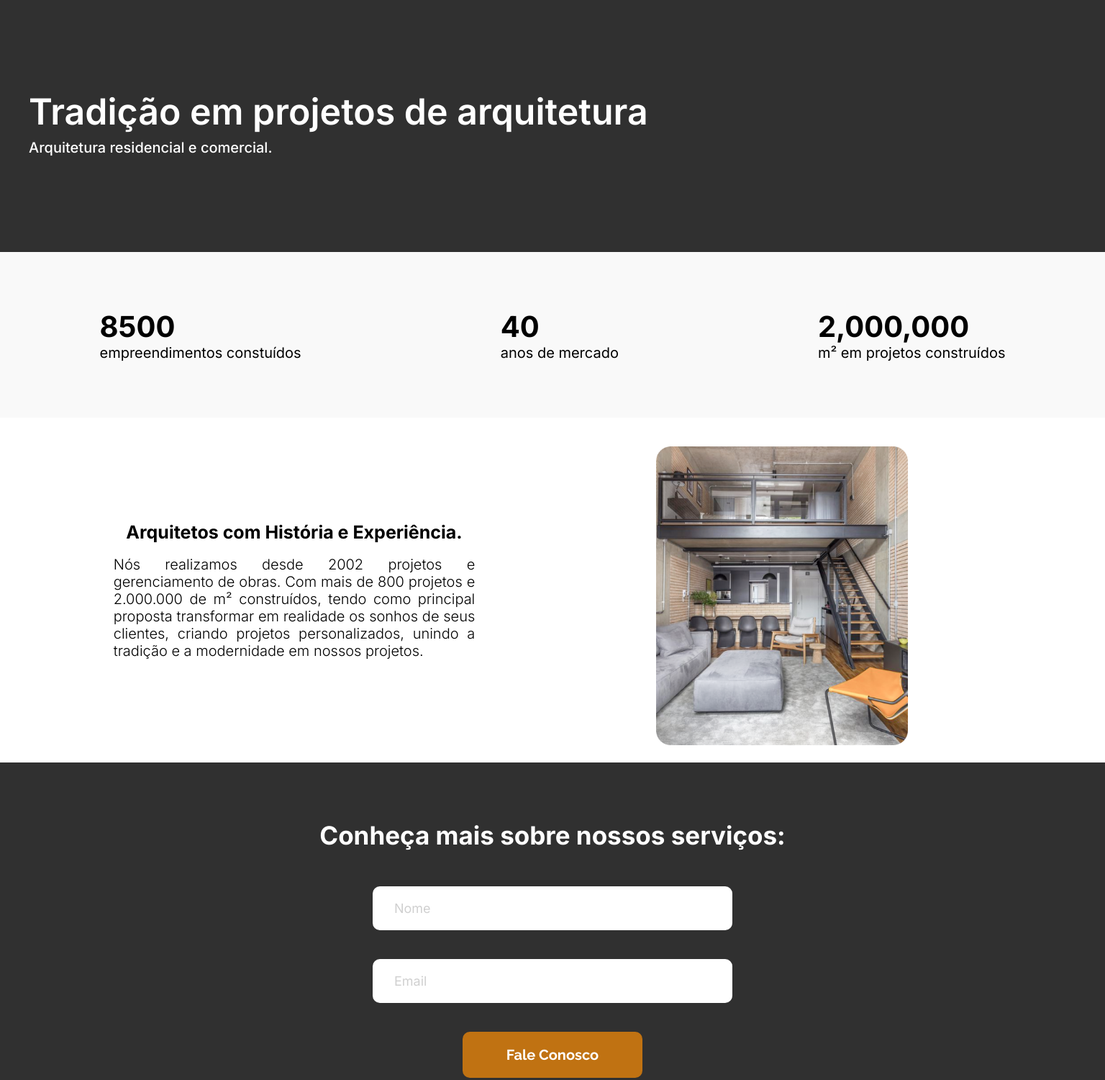
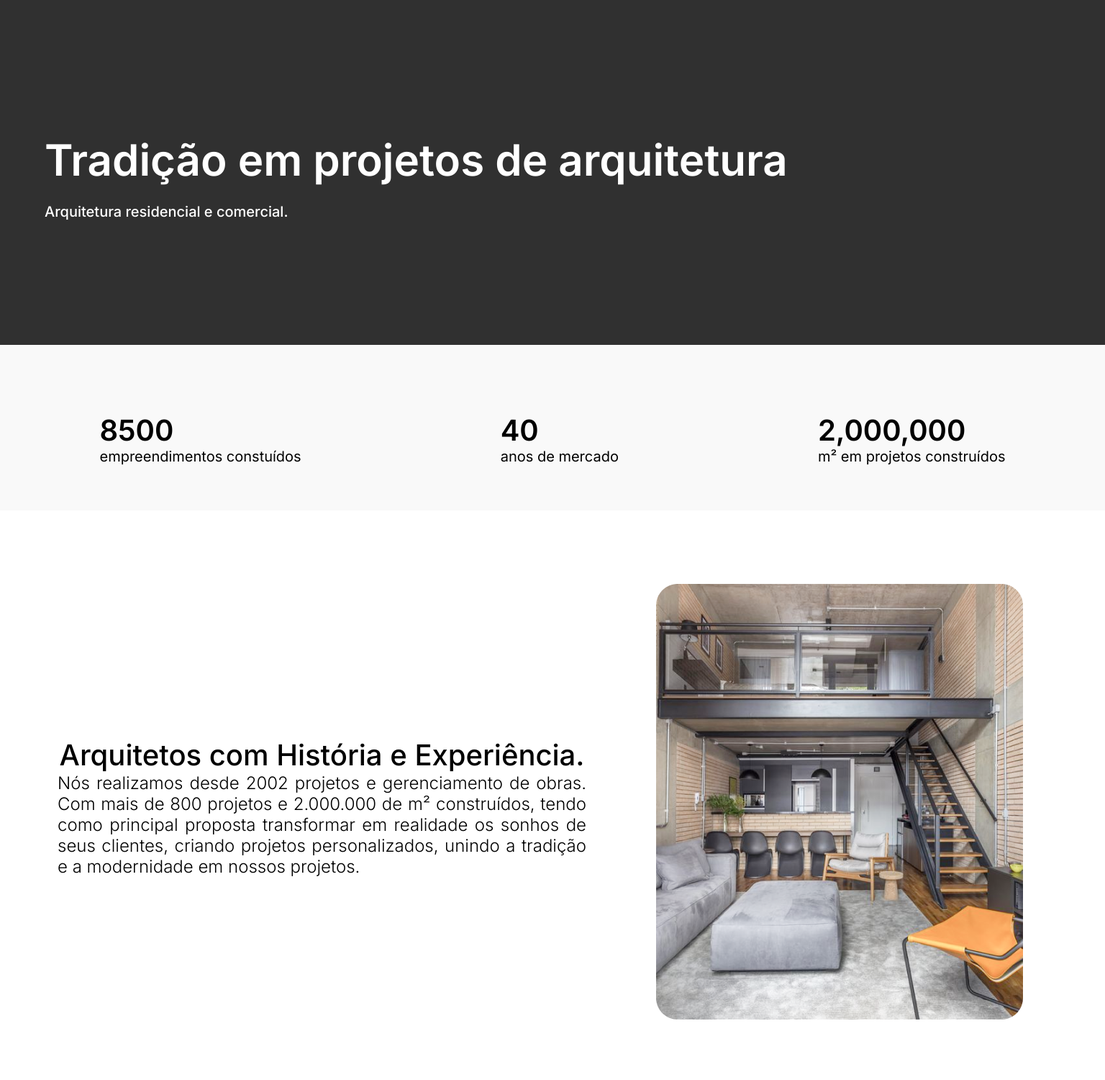
Before and after one commit to eliasacneto/landing-architecture, a plain HTML site: page index.html in a window 1536 px wide. Shown: the part 20-1520 px from the top of the page at 72% size. Drawn offline with Linux system fonts and the light colour scheme.

Commit message:
margin, paddins and font sizes fixed

```diff
--- a/assets/css/style.css
+++ b/assets/css/style.css
@@ -11,21 +11,23 @@
 .header {
   background-color: #303030;
   color: #FFF;
-  padding-top: 150px;
-  padding-bottom: 120px;
-  padding-left: 40px;
-  line-height: 50px;
+  padding-top: 206px;
+  padding-bottom: 149px;
+  padding-left: 62px;
+  line-height: 72px;
 }
 
 .header>h1 {
   font-weight: 600;
-  font-size: 50px;
+  font-size: 60px;
+
 
 }
 
 .header>p {
   font-weight: 500;
   font-size: 20px;
+
 }
 
 /* Experience */
@@ -36,6 +38,10 @@
   align-items: center;
   height: 230px;
   background-color: #F9F9F9;
+  padding-top: 96px;
+  padding-bottom: 66px;
+  padding-left: 171px;
+  padding-right: 171px;
 }
 
 .xp-data {
@@ -48,10 +54,12 @@
 
 .xp-num {
   font-size: 40px;
+  font-weight: 600;
 }
 
 .xp-text {
   font-size: 20px;
+  font-weight: 400;
 }
 
 
@@ -73,30 +81,33 @@
   width: 50%;
   flex-direction: column;
   align-items: center;
+  padding-left: 77px;
 }
 
 .info-left>h2 {
-  font-size: 25px;
-  font-weight: bold;
-  margin-bottom: 18px;
+  font-size: 40px;
+  font-weight: 500;
   text-align: center;
-  width: 70%;
+  width: 735px;
 
 }
 
 .info-left>p {
-  font-size: 20px;
+  font-size: 24px;
+  font-weight: 300;
   text-align: justify;
-  width: 70%;
+  width: 735px;
 }
 
 .info-right {
-  margin-top: 20px;
+  margin-top: 82px;
+  margin-bottom: 92px;
   width: 40%;
 }
 
 .info-right>img {
-  width: 350px;
+  width: 510px;
+  height: 605px;
 }
 
 /* Footer */
@@ -113,7 +124,8 @@ footer {
 }
 
 footer>h3 {
-  font-size: 35px;
+  font-weight: 700;
+  font-size: 32px;
   margin-bottom: 50px;
 }
 
@@ -122,14 +134,16 @@ form {
   flex-direction: column;
   align-items: center;
   font-family: 'Raleway', sans-serif;
+  font-weight: 700;
 
 }
 
 .input-form {
   padding: 20px 30px;
-  width: 500px;
+  width: 508px;
+  height: 72px;
   border-radius: 10px;
-  font-size: 18px;
+  font-size: 24px;
   margin-bottom: 40px;
   border: none;
 }
@@ -143,8 +157,8 @@ form {
   border: none;
   border-radius: 10px;
   color: #FFF;
-  width: 250px;
-  font-size: 20px;
+  width: 280px;
+  font-size: 30px;
   font-weight: 700;
   font-family: 'Raleway', sans-serif;
   padding: 20px 30px;
```
